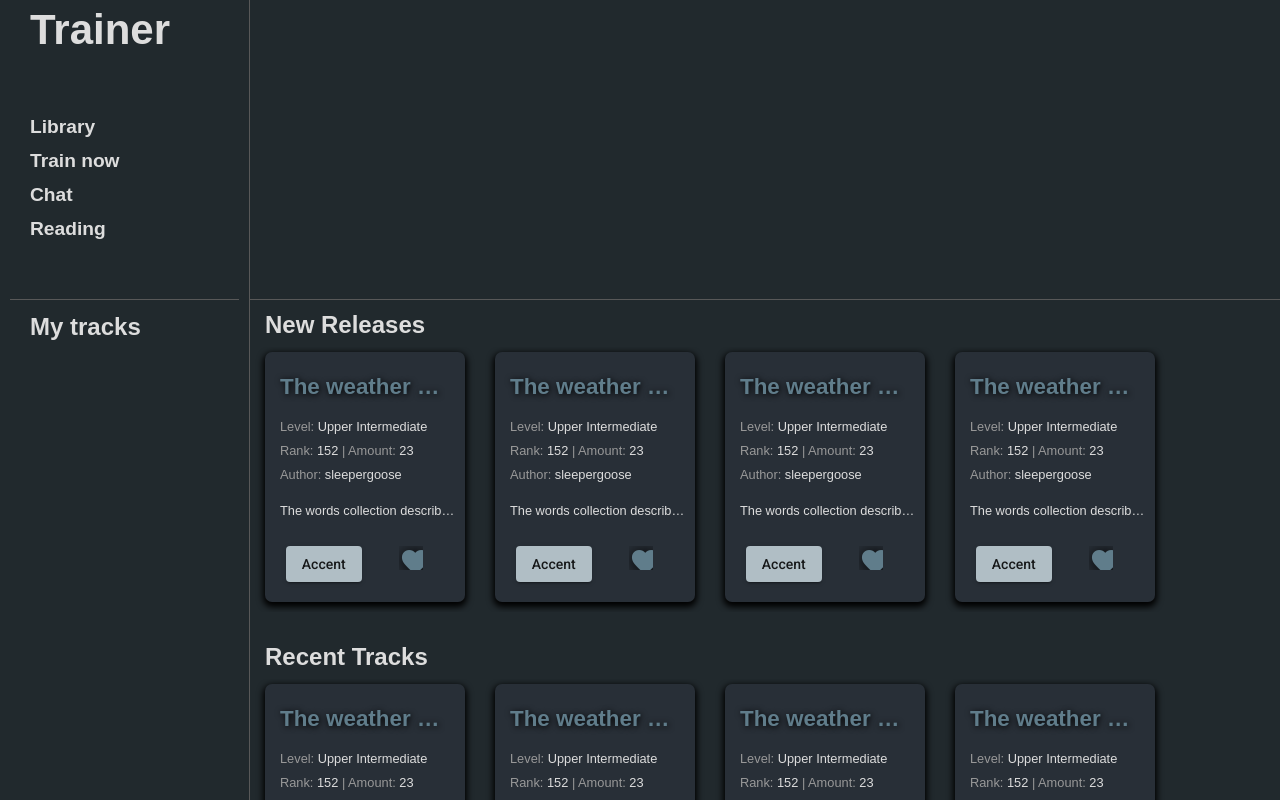
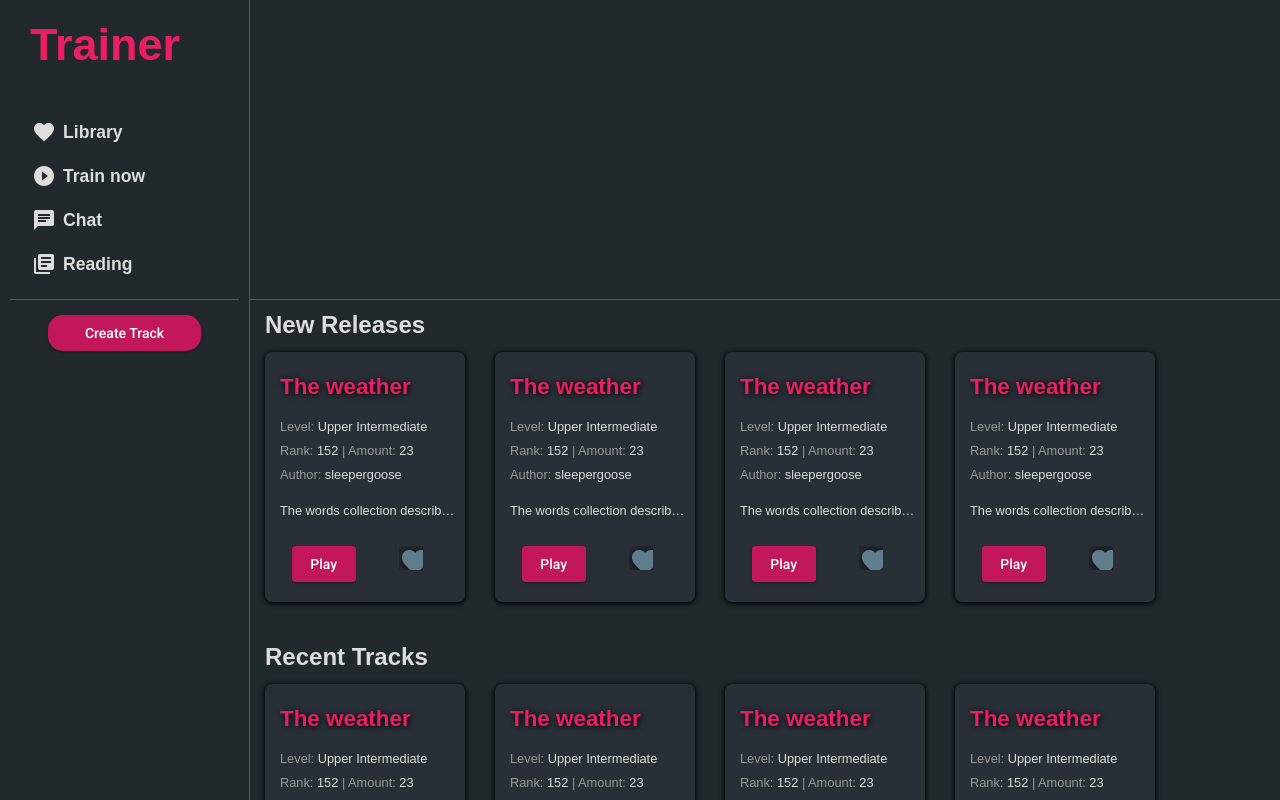
Before and after one commit to sleepergoose/EnglishTrainer, an Angular app in the folder frontend/: page /mainpage in a window 1280 px wide. Built offline with nearby package versions, Linux system fonts and the light colour scheme.

Commit message:
Fixed layou bugs

```diff
--- a/frontend/src/app/modules/main-page/components/main-page/main-page.component.html
+++ b/frontend/src/app/modules/main-page/components/main-page/main-page.component.html
@@ -1,18 +1,41 @@
 <div class="main-container">
   <!-- Left side menu section -->
   <div class="leftside-menu">
-    <div class="logo">Trainer</div>
+    <div class="logo" routerLink="/">Trainer</div>
     <div class="menu">
-      <div><a class="menu-item" href="">Library</a></div>
-      <div><a class="menu-item" href="">Train now</a></div>
-      <div><a class="menu-item" href="">Chat</a></div>
-      <div><a class="menu-item" href="">Reading</a></div>
+      <div>
+        <a class="menu-item" href="">
+          <mat-icon class="icon" aria-hidden="false">favorite</mat-icon>
+          <span>Library</span>
+        </a>
+      </div>
+      <div>
+        <a class="menu-item" href="">
+          <mat-icon class="icon" aria-hidden="false">play_circle_filled</mat-icon>
+          <span>Train now</span>
+        </a>
+      </div>
+      <div>
+        <a class="menu-item" href="">
+          <mat-icon class="icon" aria-hidden="false">chat</mat-icon>
+          <span>Chat</span>
+        </a>
+      </div>
+      <div>
+        <a class="menu-item" href="">
+          <mat-icon class="icon" aria-hidden="false">library_books</mat-icon>
+          <span>Reading</span>
+        </a>
+      </div>
     </div>
 
     <!-- My tracks section -->
     <div class="my-tracks">
-      <p>My tracks</p>
-      <div class="track-list">
+      <div class="create-track-button">
+        <button mat-raised-button color="primary">Create Track</button>
+      </div>
+      <p *ngIf="isMyTrackContainerShown">My tracks</p>
+      <div class="track-list" *ngIf="isMyTrackContainerShown">
 
       </div>
     </div>
--- a/frontend/src/app/modules/main-page/components/main-page/main-page.component.sass
+++ b/frontend/src/app/modules/main-page/components/main-page/main-page.component.sass
@@ -18,27 +18,38 @@
     .logo
       width: 100%
       height: $logo-height
-      color: $text-common
-      font-size: 42px
+      color: $primary
+      font-size: 45px
       font-weight: bold
-      padding: 10px 0px 0px 20px
+      padding: 25px 0px 0px 20px
+      cursor: pointer
     .menu
       border-bottom: 1px solid $borders
       height:  190px
       .menu-item
-        display: block
+        display: grid
+        grid-template-columns: max-content auto
+        align-content: center
+        align-items: center
         color: $text-common
-        font-size: 1.2rem
+        font-size: 1.1rem
         font-weight: 600
-        padding: 7px 10px 7px 20px
+        padding: 10px 12px 10px 22px
+        span
+          padding-left: 7px
         &:hover
-          background: #505050
-          color: darken($text-common, 10)
+          color: $primary
     .my-tracks
       margin-top: 10px
+      .create-track-button
+        text-align: center
+        padding: 5px 5px 10px 5px
+        button
+          width: 70%
+          border-radius: 15px
       p
         color: $text-common
-        font-size: 1.5rem
+        font-size: 1.1rem
         font-weight: 600
         padding: 7px 10px 7px 20px
 
--- a/frontend/src/app/modules/main-page/components/main-page/main-page.component.ts
+++ b/frontend/src/app/modules/main-page/components/main-page/main-page.component.ts
@@ -6,6 +6,7 @@ import { Component } from '@angular/core';
   styleUrls: ['./main-page.component.sass']
 })
 export class MainPageComponent {
+  isMyTrackContainerShown: boolean = false;
 
   constructor() { }
 }
--- a/frontend/src/app/modules/main-page/components/track-card/track-card.component.html
+++ b/frontend/src/app/modules/main-page/components/track-card/track-card.component.html
@@ -1,11 +1,11 @@
 <div class="card">
-  <div class="name">The weather is cloudy </div>
+  <div class="name">The weather </div>
   <div class="item">Level: <span>Upper Intermediate</span></div>
   <div class="item">Rank: <span>152</span> | Amount: <span>23</span></div>
   <div class="item">Author: <span>sleepergoose</span></div>
   <div class="description">The words collection describes the weather for beginers and just for fun.</div>
   <div class="heart">
-    <button mat-raised-button color="accent">Accent</button>
+    <button mat-raised-button color="primary">Play</button>
     <mat-icon class="icon" aria-hidden="false">favorite</mat-icon>
   </div>
 </div>
--- a/frontend/src/app/modules/main-page/components/track-card/track-card.component.sass
+++ b/frontend/src/app/modules/main-page/components/track-card/track-card.component.sass
@@ -10,10 +10,10 @@
   padding: 5px
   border-radius: 7px
   background: $light-gray !important
-  box-shadow: 0px 3px 6px 2px black
+  box-shadow: 0px 1px 5px 1px black
   cursor: pointer
   .name
-    color: $accent
+    color: $primary
     font-size: 1.4rem
     font-weight: bold
     padding: 20px 5px 10px 10px
@@ -61,5 +61,5 @@
       font-size: 2rem
       text-shadow: 0px 1px 15px black
       &:hover
-        color: #ffad10
+        color: $primary
         transform: scale(1.1)
--- a/frontend/src/app/modules/main-page/components/track-card/track-card.component.ts
+++ b/frontend/src/app/modules/main-page/components/track-card/track-card.component.ts
@@ -6,8 +6,5 @@ import { Component } from '@angular/core';
   styleUrls: ['./track-card.component.sass']
 })
 export class TrackCardComponent {
-  longText = `The Shiba Inu is the smallest of the six original and distinct spitz breeds of dog
-  from Japan. A small, agile dog that copes very well with mountainous terrain, the Shiba Inu was
-  originally bred for hunting.`;
   constructor() { }
 }
```
